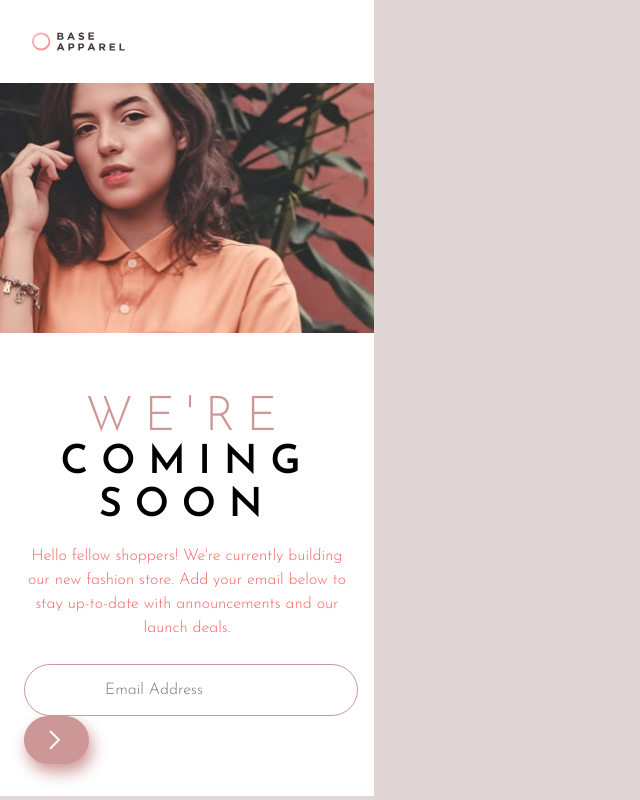
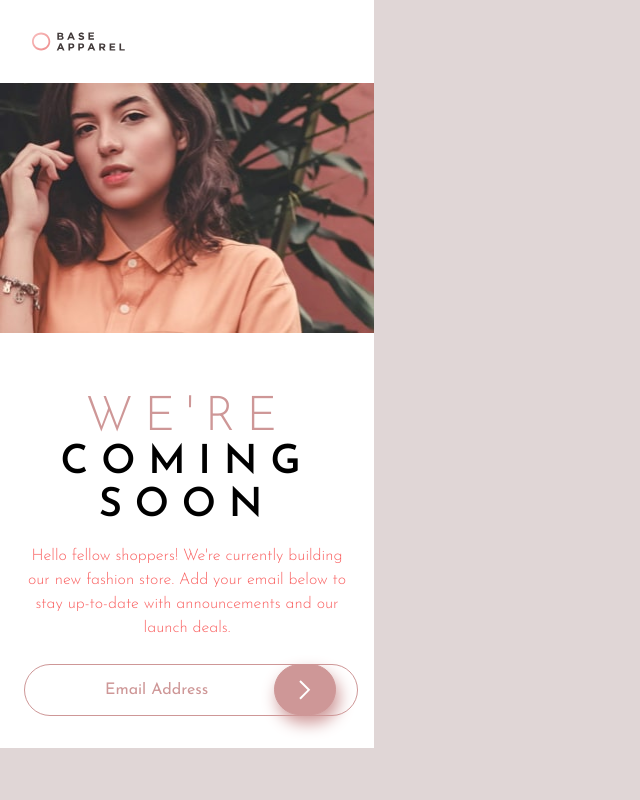
Before and after one commit to sclingan/base-apparel, a React (Vite) app: page / in a window 1280 px wide. Shown: the whole page, without its empty margins (0-640 px from the left). Built offline with nearby package versions, Linux system fonts and the light colour scheme.

Commit message:
Added form and assets

```diff
--- a/src/App.css
+++ b/src/App.css
@@ -55,6 +55,9 @@ p, h1, h2, h3, h4, h5, h6 {
 
 /* TODO:
    fix icon size
+   fix placeholder text
+   fix gradient on button
+   check for accessibility
 */
 
 body {
@@ -105,20 +108,33 @@ p {
   padding: 1rem 0 1.5rem 0;
 }
 
+form {
+  position: relative;
+}
+
 input {
-  border: 1px solid var(--desat-red);
+  border: 0.1rem solid var(--desat-red);
   border-radius: 2rem;
   padding: 0.8rem 5rem;
 }
 
+::placeholder {
+  color: var(--desat-red);
+  font-weight: var(--fw-400);
+}
+
 .icon {
+  position: absolute;
+  top: 0;
+  left: 15.6rem;
   /* background-color: linear-gradient(hsl(0, 80%, 86%) hsl(0, 74%, 74%)); */
   background-color: var(--desat-red);
   border: 0.1rem solid var(--desat-red);
-  border-radius: 2rem;
-  padding: 0.8rem 1.5rem;
+  border-radius: 3rem;
+  padding: 0.9rem 1.5rem;
   max-width: 20%;
   box-shadow: 0.2rem 0.5rem 1rem var(--desat-red);
+  cursor: pointer;
 }
 
 /* @media(min-width: 20rem) {
--- a/src/App.jsx
+++ b/src/App.jsx
@@ -23,8 +23,9 @@ function App() {
        <p>Hello fellow shoppers! We're currently building our new fashion store.
           Add your email below to stay up-to-date with announcements and our launch deals.</p>
       <form>
-        <input type='email'placeholder='Email Address'></input>
-        <div className='icon'><img src={icon} alt=""></img></div>
+        <input type='email' placeholder='Email Address'>
+        </input>
+        <button type='submit' className='icon'><img src={icon} alt=""></img></button>
       </form>
      </main>
     </div>
```
